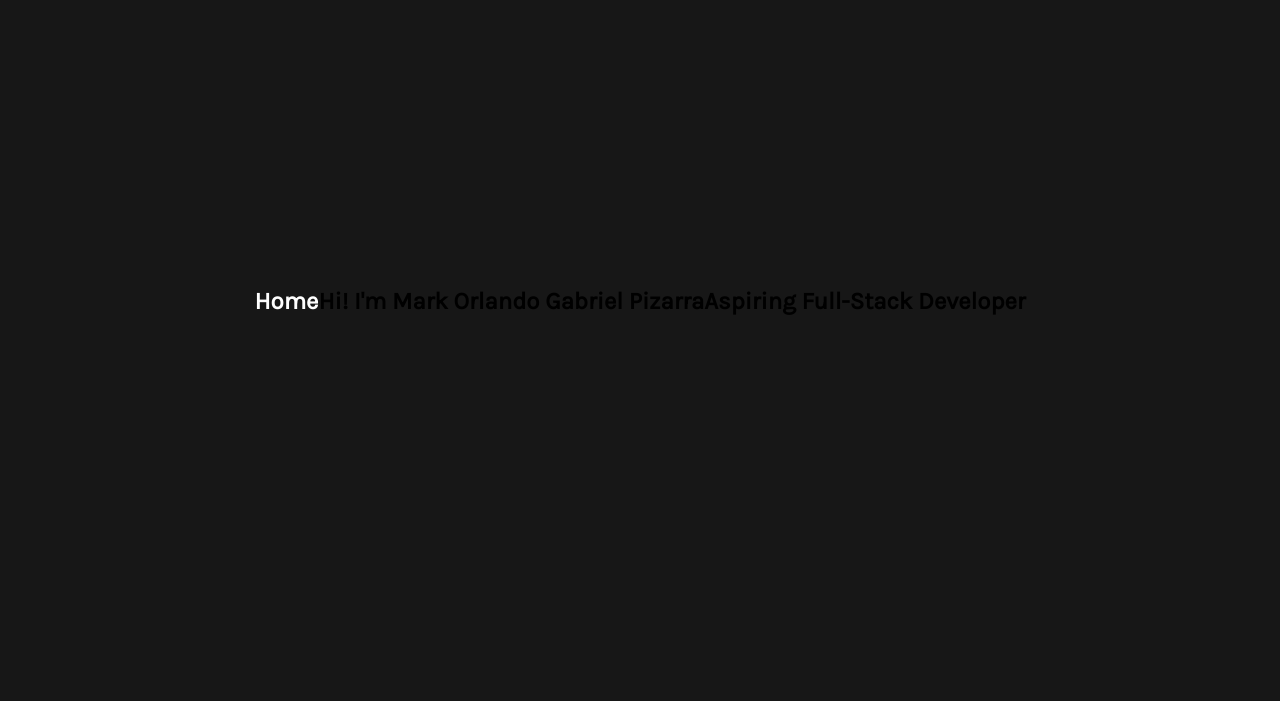
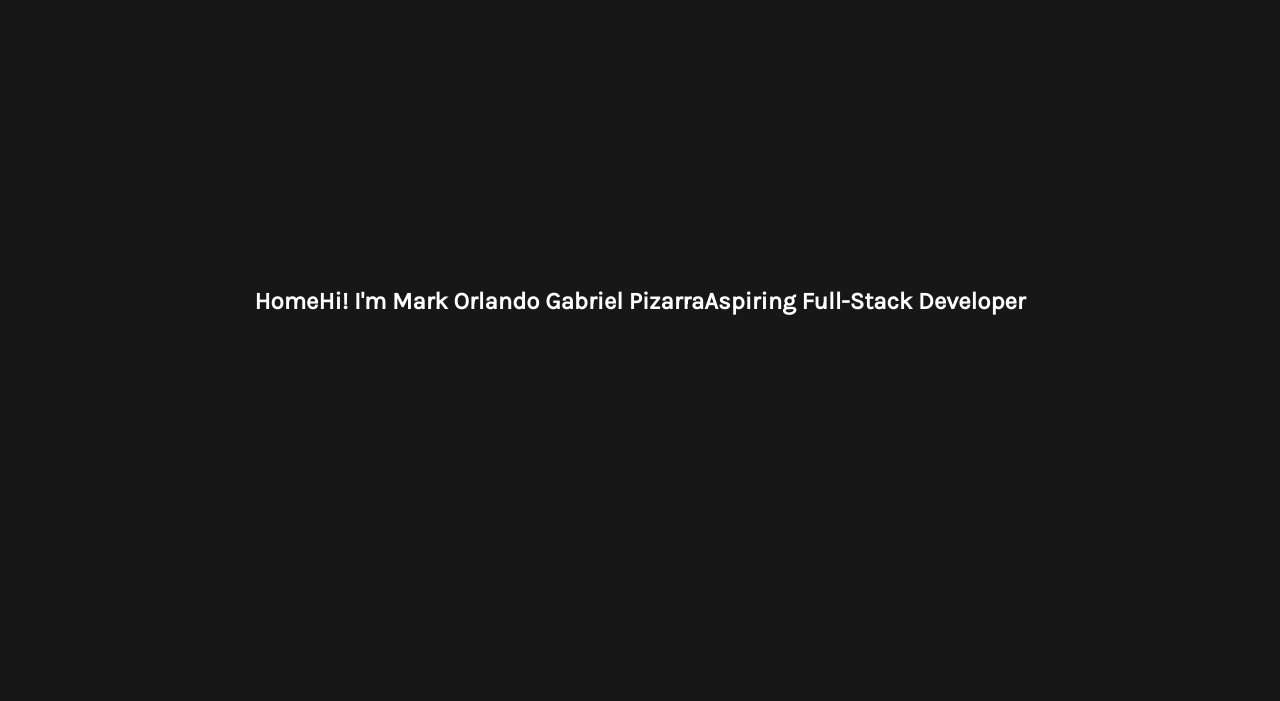
Before and after one commit to CodeAkyra/mark-orlando-gabriel-pizarra, a website: page index.html in a window 1280 px wide. Shown: the part 99-800 px from the top of the page. Drawn offline with Linux system fonts and the light colour scheme.

Commit message:
Update styles.css

```diff
--- a/styles.css
+++ b/styles.css
@@ -26,6 +26,10 @@
 body {
   background-color: #333333;
   min-height: 200vh;
+}
+
+h2{
+  color: white;
 }
 
 header {
```
